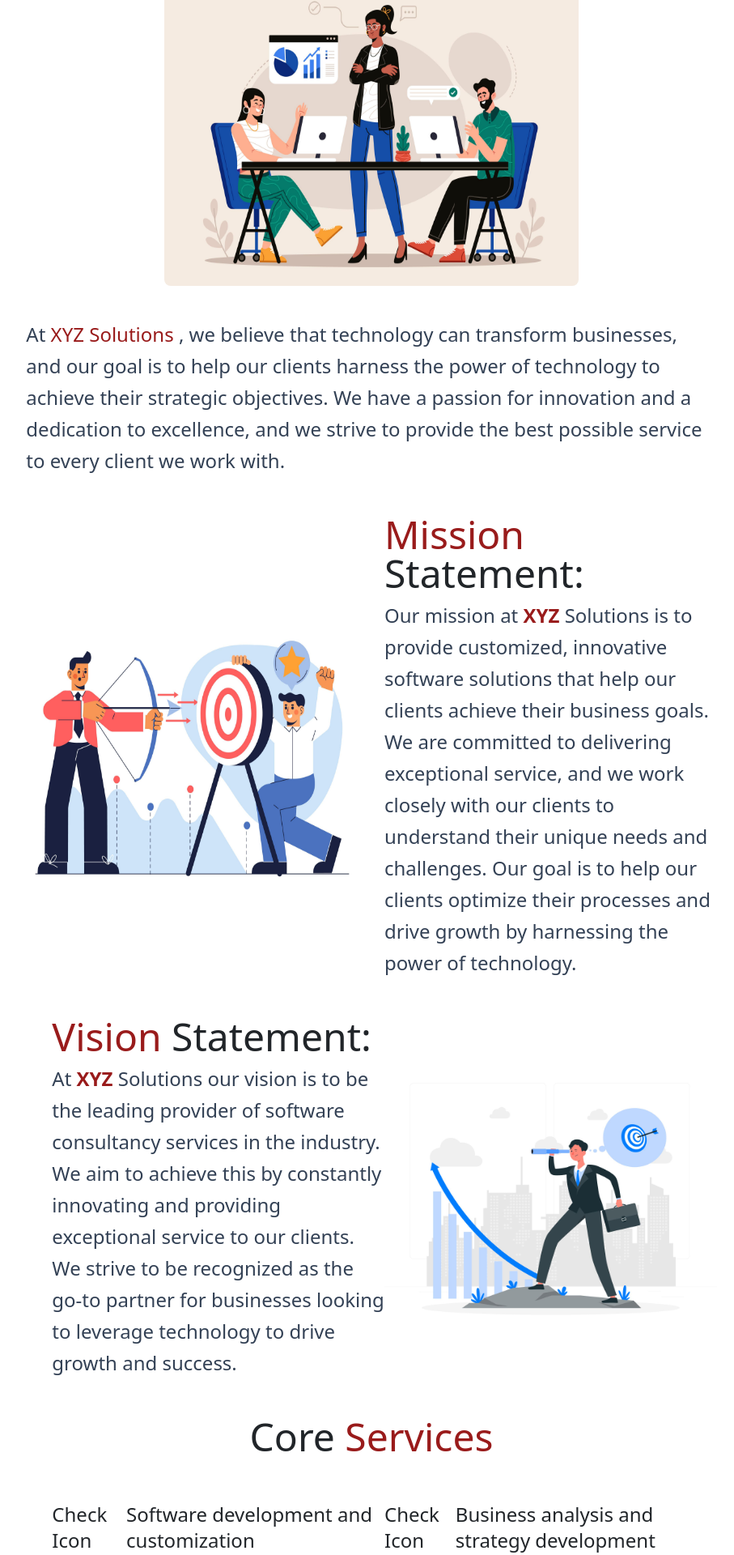
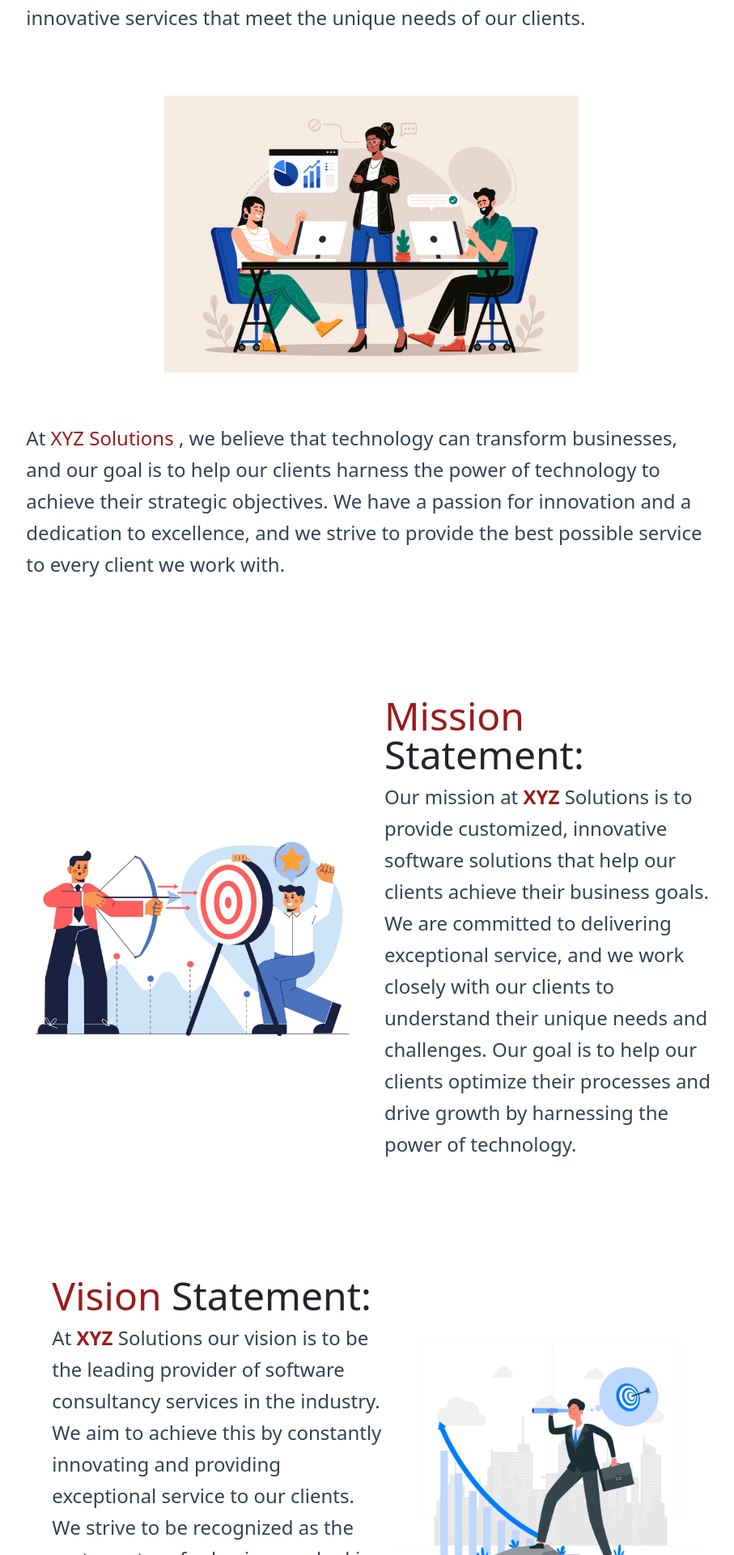
Before and after one commit to Chy-Zaber-Bin-Zahid/CodeSync5, a Next.js app: page /about in a window 1280 px wide. Shown: the part 813-2733 px from the top of the page at 81% size, without its empty margins (181-1088 px from the left). Built offline with nearby package versions, Linux system fonts and the light colour scheme.

Commit message:
changed margin to 32

```diff
--- a/components/about/AboutUs.tsx
+++ b/components/about/AboutUs.tsx
@@ -3,7 +3,7 @@
 
 const AboutUs = () => {
   return (
-    <div className="flex flex-col gap-2 w-4/5 mx-auto">
+    <div className="flex flex-col gap-2 w-4/5 mx-auto my-32">
       <h1 className="">
         About <span className="text-red-800">US</span>{" "}
       </h1>
@@ -19,7 +19,7 @@
           src="/assets/about/TeamIllustration.jpg"
           alt="Team Illustration"
           layout="fill"
-          objectFit="fill"
+          objectFit="contain"
           className="rounded-lg absolute inset-0"
         />
       </div>
--- a/components/about/Services.tsx
+++ b/components/about/Services.tsx
@@ -1,3 +1,5 @@
+"use client";
+import { Check } from "phosphor-react";
 import React from "react";
 
 const Services = () => {
@@ -25,14 +27,17 @@
     },
   ];
   return (
-    <div className="w-4/5 mx-auto">
+    <div className="w-4/5 mx-auto my-32">
       <h1 className="text-5xl text-center">
         Core <span className="text-red-800">Services</span>{" "}
       </h1>
       <ul className="grid grid-cols-2  my-8">
         {services.map((item, index) => (
           <li className="flex gap-2 items-center text-2xl mt-4" key={index}>
-            <span>Check Icon</span> {item.title}
+            <span>
+              <Check size={32} color="#921c1c" weight="fill" />
+            </span>{" "}
+            {item.title}
           </li>
         ))}
       </ul>
--- a/components/about/Statements.tsx
+++ b/components/about/Statements.tsx
@@ -4,7 +4,7 @@
 const Statements = () => {
   return (
     <section>
-      <div className="w-4/5 mx-auto my-8">
+      <div className="w-4/5 mx-auto my-32">
         <div className="flex justify-between items-center space-x-8">
           {" "}
           {/* Add spacing between the items */}
@@ -13,7 +13,7 @@
               src="/assets/about/MissionIllustration.jpg"
               alt="Team Illustration"
               layout="fill"
-              objectFit="fill"
+              objectFit="contain"
               className="rounded-lg absolute inset-0"
             />
           </div>
@@ -35,7 +35,7 @@
         </div>
       </div>
 
-      <div className="w-4/5 mx-auto my-8">
+      <div className="w-4/5 mx-auto my-32">
         <div className="flex flex-row-reverse justify-between items-center space-x-8">
           {" "}
           {/* Add spacing between the items */}
@@ -44,7 +44,7 @@
               src="/assets/about/VisionIllustration.jpg"
               alt="Team Illustration"
               layout="fill"
-              objectFit="fill"
+              objectFit="contain"
               className="rounded-lg absolute inset-0"
             />
           </div>
--- a/components/about/WhyChoose.tsx
+++ b/components/about/WhyChoose.tsx
@@ -1,4 +1,6 @@
+"use client";
 import Image from "next/image";
+import { Check } from "phosphor-react";
 import React from "react";
 
 const WhyChoose = () => {
@@ -26,7 +28,7 @@
     },
   ];
   return (
-    <div className="w-4/5 mx-auto  my-8">
+    <div className="w-4/5 mx-auto  my-32">
       <h1 className="text-5xl text-center">
         Why Choose <span className="text-red-800">XYZ</span> Solutions
       </h1>
@@ -36,14 +38,16 @@
             src="/assets/about/WhyChooseIllustration.jpg"
             alt="Team Illustration"
             layout="fill"
-            objectFit="fill"
+            objectFit="contain"
             className="rounded-lg absolute inset-0"
           />
         </div>
         <div className="flex-1">
           {whyChoose.map((item, index) => (
             <div key={index} className="flex gap-2 text-2xl items-center">
-              <p>Check Icon</p>
+              <p>
+                <Check size={32} color="#921c1c" weight="fill" />
+              </p>
               <p>{item.title}</p>
             </div>
           ))}
--- a/tailwind.config.ts
+++ b/tailwind.config.ts
@@ -18,6 +18,7 @@
         "whatsapp-default": "#25d366",
         "whatsapp-hover": "#1eab5e",
         footerBg: "#212529",
+        primaryText: "#991b1b",
       },
       boxShadow: {
         "nav-shadow": "0 2px 8px rgba(0, 0, 0, 0.1)",
```
